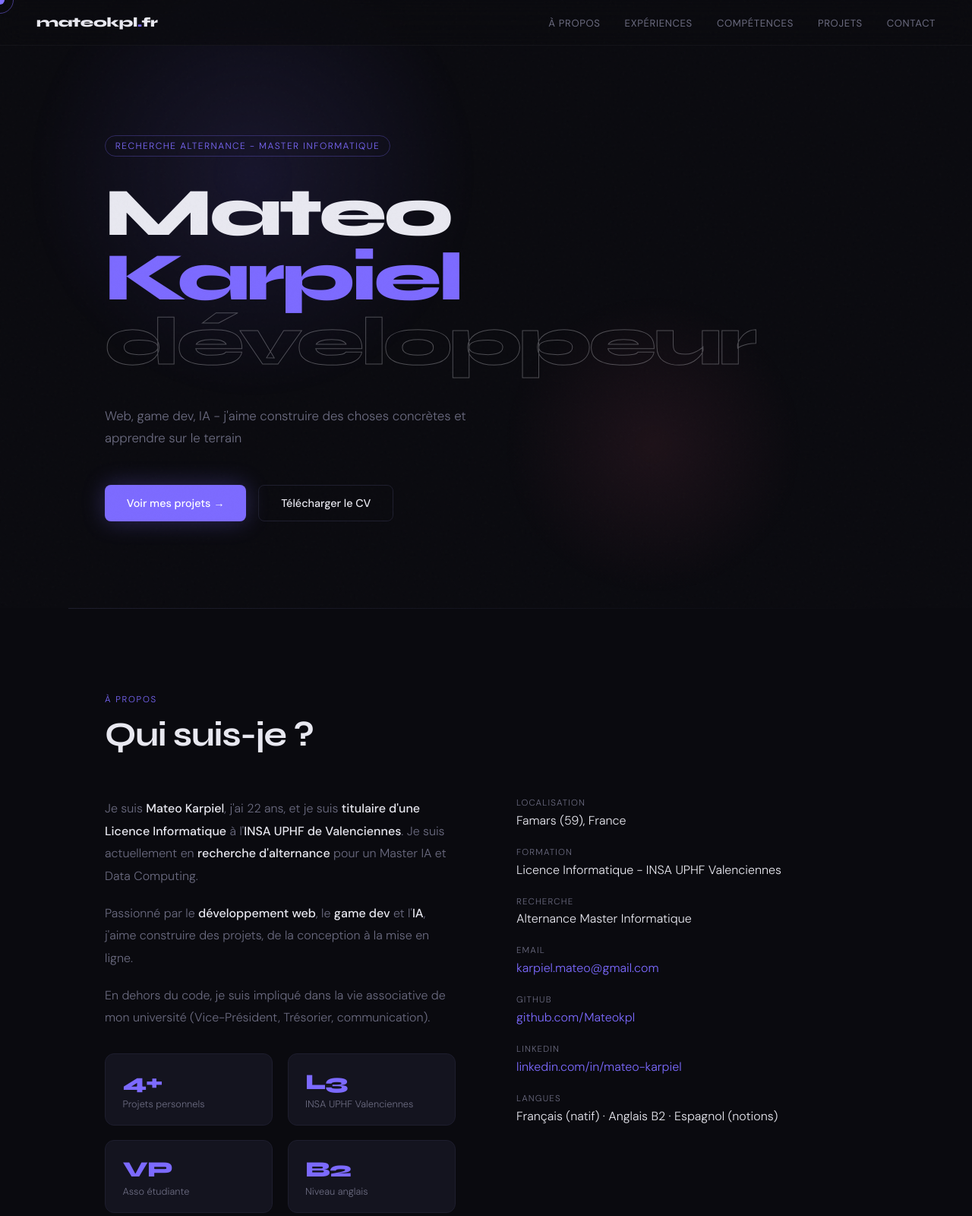
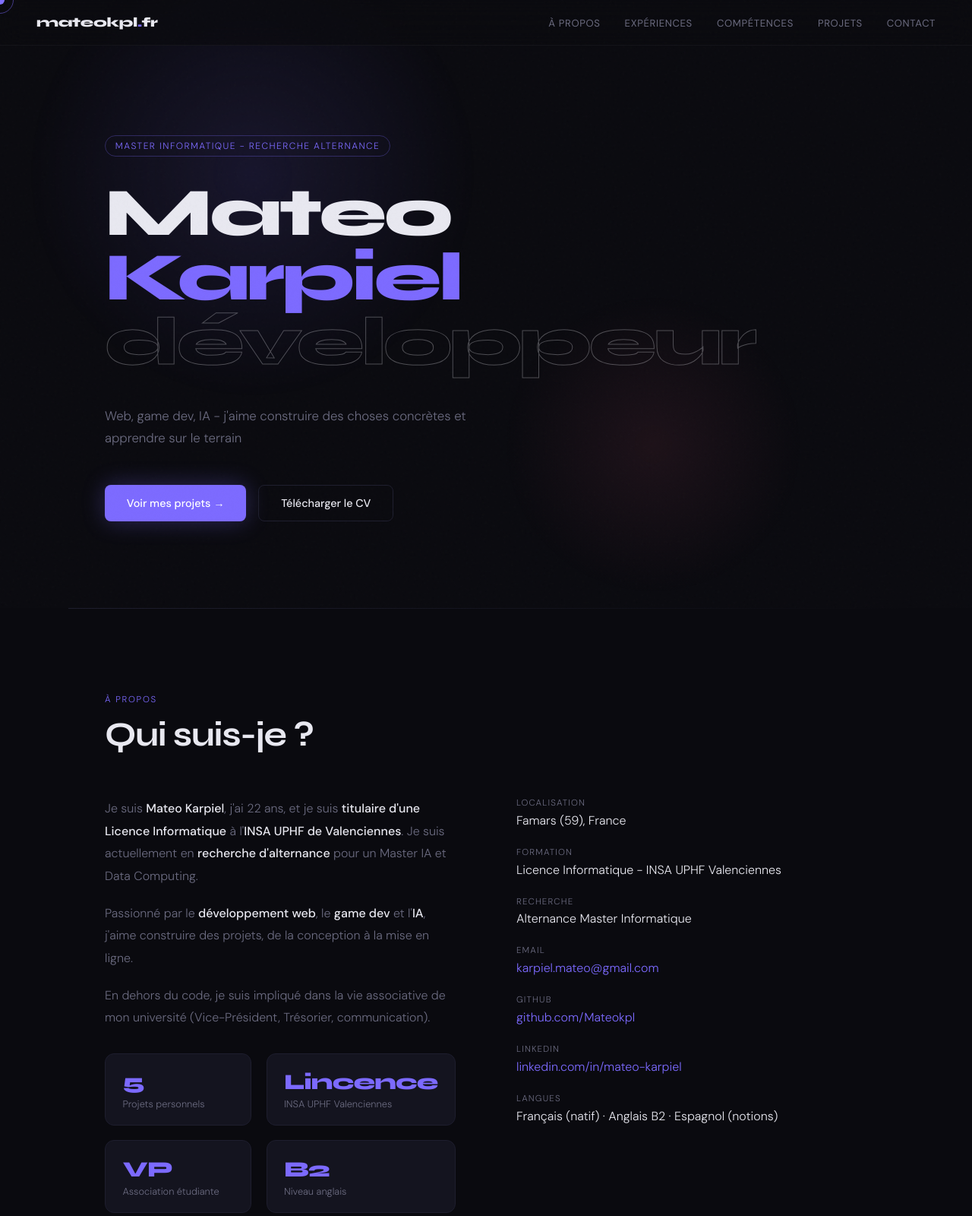
Before and after one commit to Mateokpl/portfolio, a website built with webpack: page index.html in a window 1280 px wide. Shown: the top 1600 px of the page at 76% size. Built offline with nearby package versions, Linux system fonts and the light colour scheme.

Commit message:
Update index.html

```diff
--- a/index.html
+++ b/index.html
@@ -32,7 +32,7 @@
 <section id="hero">
   <div class="hero-glow"></div>
   <div class="hero-glow2"></div>
-  <div class="hero-tag">Recherche alternance - Master Informatique</div>
+  <div class="hero-tag">Master Informatique - Recherche alternance</div>
   <h1 class="hero-title">
     Mateo
     <span class="line2"><span class="accent-word">Karpiel</span></span>
@@ -59,9 +59,9 @@
       <p>Passionné par le <strong>développement web</strong>, le <strong>game dev</strong> et l'<strong>IA</strong>, j'aime construire des projets, de la conception à la mise en ligne.</p>
       <p>En dehors du code, je suis impliqué dans la vie associative de mon université (Vice-Président, Trésorier, communication).</p>
       <div class="about-stats">
-        <div class="stat-card"><div class="stat-num">4+</div><div class="stat-label">Projets personnels</div></div>
-        <div class="stat-card"><div class="stat-num">L3</div><div class="stat-label">INSA UPHF Valenciennes</div></div>
-        <div class="stat-card"><div class="stat-num">VP</div><div class="stat-label">Asso étudiante</div></div>
+        <div class="stat-card"><div class="stat-num">5</div><div class="stat-label">Projets personnels</div></div>
+        <div class="stat-card"><div class="stat-num">Lincence</div><div class="stat-label">INSA UPHF Valenciennes</div></div>
+        <div class="stat-card"><div class="stat-num">VP</div><div class="stat-label">Association étudiante</div></div>
         <div class="stat-card"><div class="stat-num">B2</div><div class="stat-label">Niveau anglais</div></div>
       </div>
     </div>
@@ -164,10 +164,10 @@
 <!-- ── Projets ── -->
 <section id="projects">
   <div class="reveal">
-    <div class="section-label">Projets</div>
+    <div class="section-label">Projets personnels</div>
     <h2 class="section-title">Ce que j'ai construit</h2>
   </div>
-  <div class="projects-grid">
+  <!-- ── <div class="projects-grid">
     <div class="project-card featured reveal">
       <div>
         <div class="project-top"><span class="project-badge badge-python">Python · IA</span><span class="project-year">2026</span></div>
@@ -175,7 +175,7 @@
         <div class="project-desc">Développement de modules de reconnaissance visuelle pour robot NAO. Implémentation de fonctionnalités de reconnaissance vocale. Intégration d’API d’intelligence artificielle</div>
         <div class="project-techs"><span class="tech-pill">Python</span><span class="tech-pill">IA</span></div>
       </div>
-    </div>
+    </div>── -->
     <div class="project-card reveal">
       <div>
         <div class="project-top"><span class="project-badge badge-web">Web · Vue.js</span><span class="project-year">2025</span></div>
```
